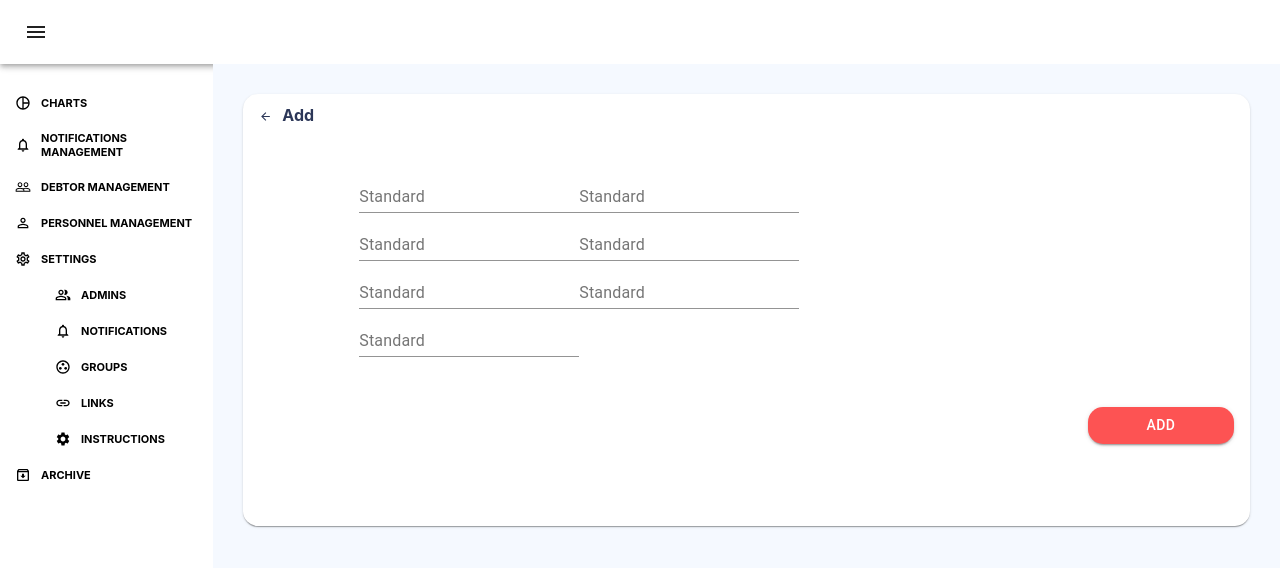
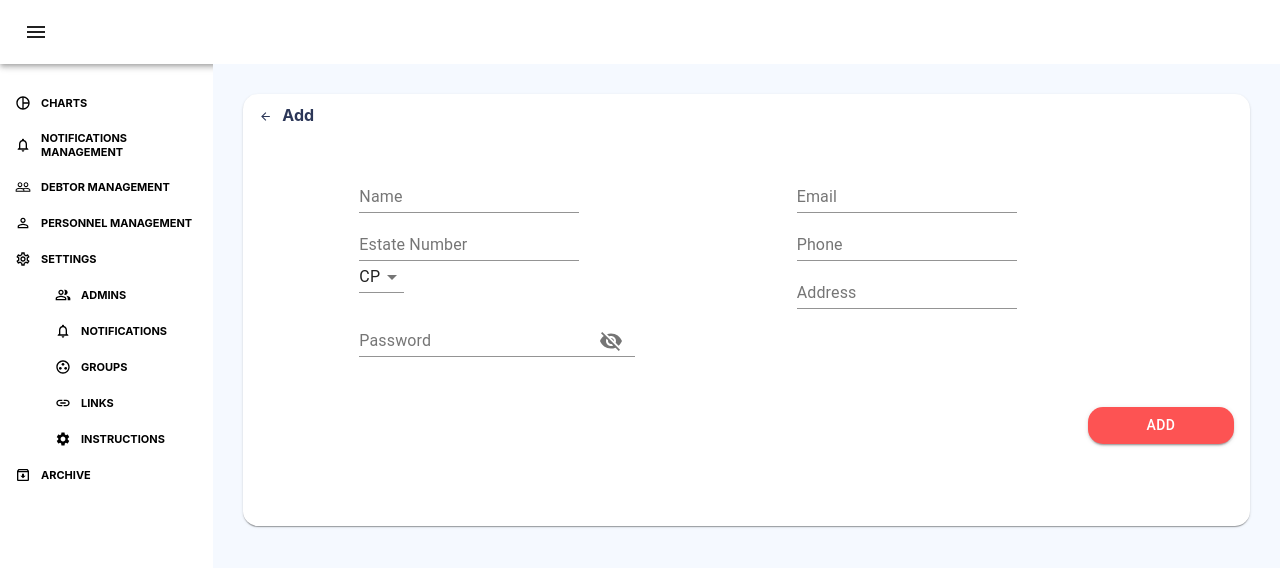
Before and after one commit to YasmeenTak/financial-dashboard-react, a React (Create React App) app in the folder client/: page / in a window 1280 px wide. Shown: the top 568 px of the page. Built offline with nearby package versions, Linux system fonts and the light colour scheme.

Commit message:
add debater

```diff
--- a/client/src/Components/AddDebtor/AddDebater.js
+++ b/client/src/Components/AddDebtor/AddDebater.js
@@ -1,12 +1,21 @@
 import React from 'react';
+import clsx from 'clsx';
+
 import './style.css';
 import { makeStyles } from '@material-ui/core/styles';
 import Paper from '@material-ui/core/Paper';
 import Grid from '@material-ui/core/Grid';
 import TextField from '@material-ui/core/TextField';
 import Button from '@material-ui/core/Button';
-
+import MenuItem from '@material-ui/core/MenuItem';
 import ArrowBackIcon from '@material-ui/icons/ArrowBack';
+import FormControl from '@material-ui/core/FormControl';
+import InputLabel from '@material-ui/core/InputLabel';
+import Input from '@material-ui/core/Input';
+import IconButton from '@material-ui/core/IconButton';
+import InputAdornment from '@material-ui/core/InputAdornment';
+import Visibility from '@material-ui/icons/Visibility';
+import VisibilityOff from '@material-ui/icons/VisibilityOff';
 
 const useStyles = makeStyles((theme) => ({
   root: {
@@ -37,11 +46,46 @@ const useStyles = makeStyles((theme) => ({
     paddingTop: '20px',
     paddingBottom: '50px',
   },
+  addTextField: {},
 }));
+
+const currencies = [
+  {
+    value: 'CP',
+    label: 'CP',
+  },
+  {
+    value: 'SA',
+    label: 'SA',
+  },
+];
 
 export default function AddDebater() {
   const classes = useStyles();
+  const [currency, setCurrency] = React.useState('CP');
+  const [values, setValues] = React.useState({
+    amount: '',
+    password: '',
+    weight: '',
+    weightRange: '',
+    showPassword: false,
+  });
 
+  const handleChange = (prop) => (event) => {
+    setValues({ ...values, [prop]: event.target.value });
+  };
+
+  // const handleChange = (event) => {
+  //   setCurrency(event.target.value);
+  // };
+
+  const handleClickShowPassword = () => {
+    setValues({ ...values, showPassword: !values.showPassword });
+  };
+
+  const handleMouseDownPassword = (event) => {
+    event.preventDefault();
+  };
   return (
     <Grid item className='addDebater'>
       <Paper className={classes.paper}>
@@ -50,20 +94,71 @@ export default function AddDebater() {
           Add
         </p>
         <form className={classes.addForm} noValidate autoComplete='off'>
-          <Grid>
-            <TextField id='standard-basic' label='Standard' />
-            <TextField id='standard-basic' label='Standard' />
-          </Grid>
-          <Grid>
-            <TextField id='standard-basic' label='Standard' />
-            <TextField id='standard-basic' label='Standard' />
-          </Grid>
-          <Grid>
-            <TextField id='standard-basic' label='Standard' />
-            <TextField id='standard-basic' label='Standard' />
-          </Grid>
-          <Grid>
-            <TextField id='standard-basic' label='Standard' />
+          <Grid container>
+            <Grid item xs={6}>
+              <TextField
+                id='standard-basic'
+                label='Name'
+                className={classes.addTextField}
+              />
+            </Grid>
+            <Grid item xs={6}>
+              <TextField id='standard-basic' label='Email' />
+            </Grid>
+
+            <Grid item xs={6}>
+              <TextField id='standard-basic' label='Estate Number' />
+            </Grid>
+            <Grid item xs={6}>
+              <TextField id='standard-basic' label='Phone' />
+            </Grid>
+
+            <Grid item xs={6}>
+              <TextField
+                id='standard-select-currency'
+                select
+                value={currency}
+                onChange={handleChange}
+              >
+                {currencies.map((option) => (
+                  <MenuItem key={option.value} value={option.value}>
+                    {option.label}
+                  </MenuItem>
+                ))}
+              </TextField>
+            </Grid>
+            <Grid item xs={6}>
+              <TextField id='standard-basic' label='Address' />
+            </Grid>
+
+            <Grid item xs={6}>
+              <FormControl className={clsx(classes.margin, classes.textField)}>
+                <InputLabel htmlFor='standard-adornment-password'>
+                  Password
+                </InputLabel>
+                <Input
+                  id='standard-adornment-password'
+                  type={values.showPassword ? 'text' : 'password'}
+                  value={values.password}
+                  onChange={handleChange('password')}
+                  endAdornment={
+                    <InputAdornment position='end'>
+                      <IconButton
+                        aria-label='toggle password visibility'
+                        onClick={handleClickShowPassword}
+                        onMouseDown={handleMouseDownPassword}
+                      >
+                        {values.showPassword ? (
+                          <Visibility />
+                        ) : (
+                          <VisibilityOff />
+                        )}
+                      </IconButton>
+                    </InputAdornment>
+                  }
+                />
+              </FormControl>{' '}
+            </Grid>
           </Grid>
         </form>
 
```
